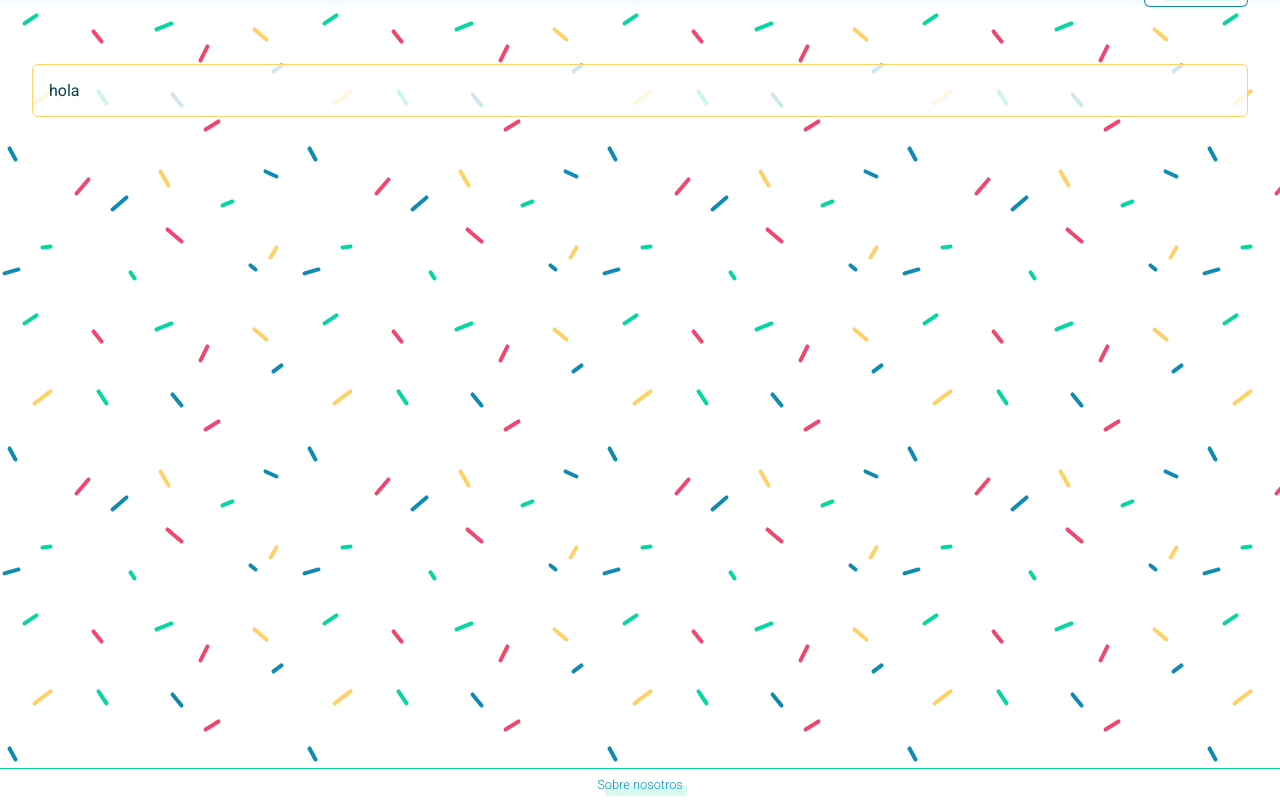
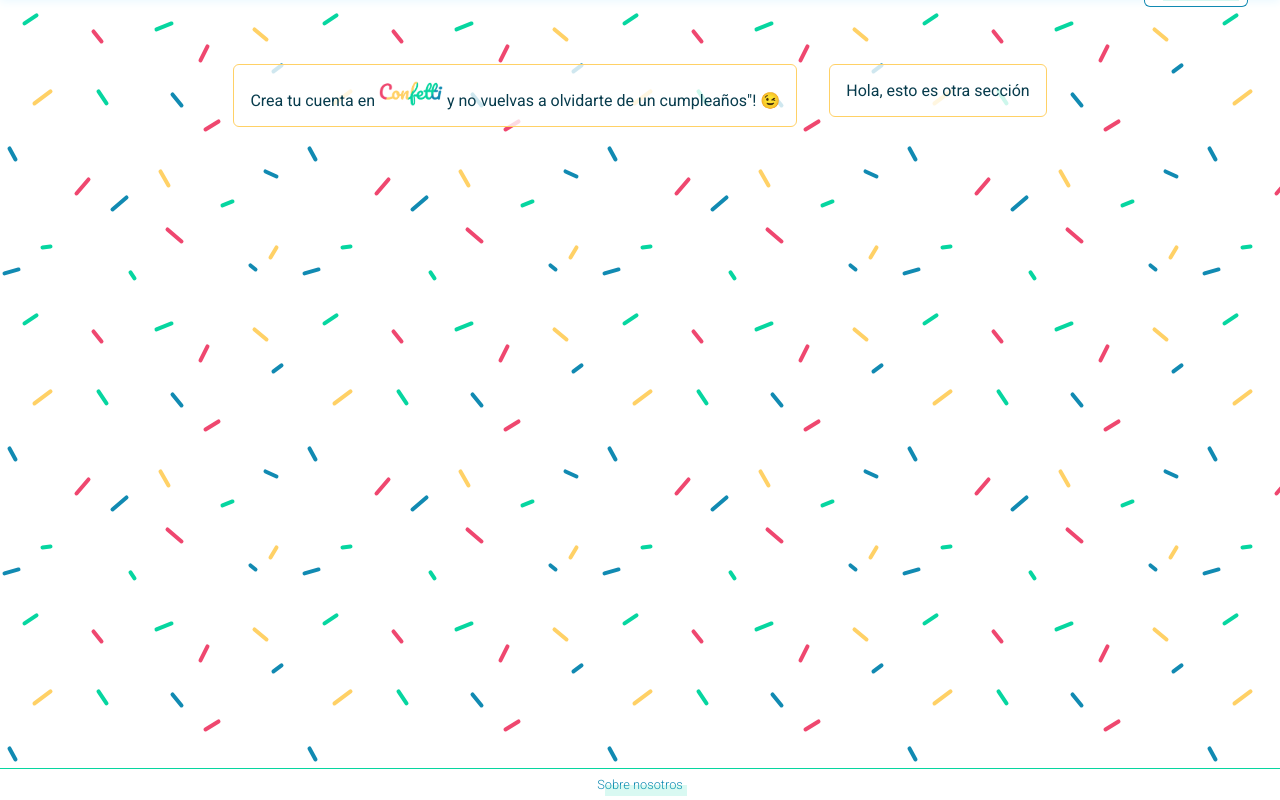
Before and after one commit to leireriel/Confetti-app, a React (Create React App) app: page / in a window 1280 px wide. Built offline with nearby package versions, Linux system fonts and the light colour scheme.

Commit message:
feat(home, brand): create home wrappers and brand color img

```diff
--- a/src/App.js
+++ b/src/App.js
@@ -1,16 +1,26 @@
 import React, { memo } from 'react';
 import { Paragraph } from 'components/fonts';
-import { MainWithConfetti, WrapperSection } from 'components/containers';
+import { MainWithConfetti, WrapperHome, Section } from 'components/containers';
 import NavHeader from 'components/NavHeader';
 import Footer from 'components/Footer';
+import Confetti from 'assets/confetti-color.png';
 
 const App = () => (
   <>
     <NavHeader />
     <MainWithConfetti>
-      <WrapperSection>
-        <Paragraph>hola</Paragraph>
-      </WrapperSection>
+      <WrapperHome>
+        <Section>
+          <Paragraph>
+            Crea tu cuenta en <img src={Confetti} alt='Confetti' style={{width: '4em'}}></img> y no vuelvas a olvidarte de un cumpleaños"! 😉
+          </Paragraph>
+        </Section>
+        <Section lastOne={true}>
+          <Paragraph>
+            Hola, esto es otra sección
+          </Paragraph>
+        </Section>
+      </WrapperHome>
     </MainWithConfetti>
     <Footer />
   </>
--- a/src/components/containers.js
+++ b/src/components/containers.js
@@ -6,16 +6,31 @@ import background from 'assets/background-confetti.svg';
 export const MainWithConfetti = styled.main`
   background: url(${background}) repeat;
   flex: 1;
+  display: flex;
+  justify-content: center;
+`;
+
+export const WrapperHome = styled.div`
   padding: 4em 1em 0.5em;
+  max-width: 1000px;
+  display: flex;
+  flex-direction: column;
 
   @media ${device.tablet} {
     padding: 4em 2em 1.5em;
+    flex-direction: row;
+    align-items: flex-start;
   }
 `;
 
-export const WrapperSection = styled.section`
+export const Section = styled.section`
   padding: 1em;
   background: ${opaqueWhite};
   border: 1px solid ${yellow};
   border-radius: 6px;
+  margin: ${props => props.lastOne ? '0' : '0 0 2em'};
+
+  @media ${device.tablet} {
+    margin: ${props => props.lastOne ? '0' : '0 2em 0 0'};
+  }
 `;
--- a/src/components/fonts.js
+++ b/src/components/fonts.js
@@ -1,5 +1,5 @@
 import styled from 'styled-components';
-import { blue, green, white, lightGray } from 'constants/colors';
+import { blue, green, white } from 'constants/colors';
 
 export const Title = styled.h1`
   font-size: 2em;
```
Also changed, not shown: src/components/Logo/index.js (+9 -1 lines), src/assets/confetti-color.png (added).
